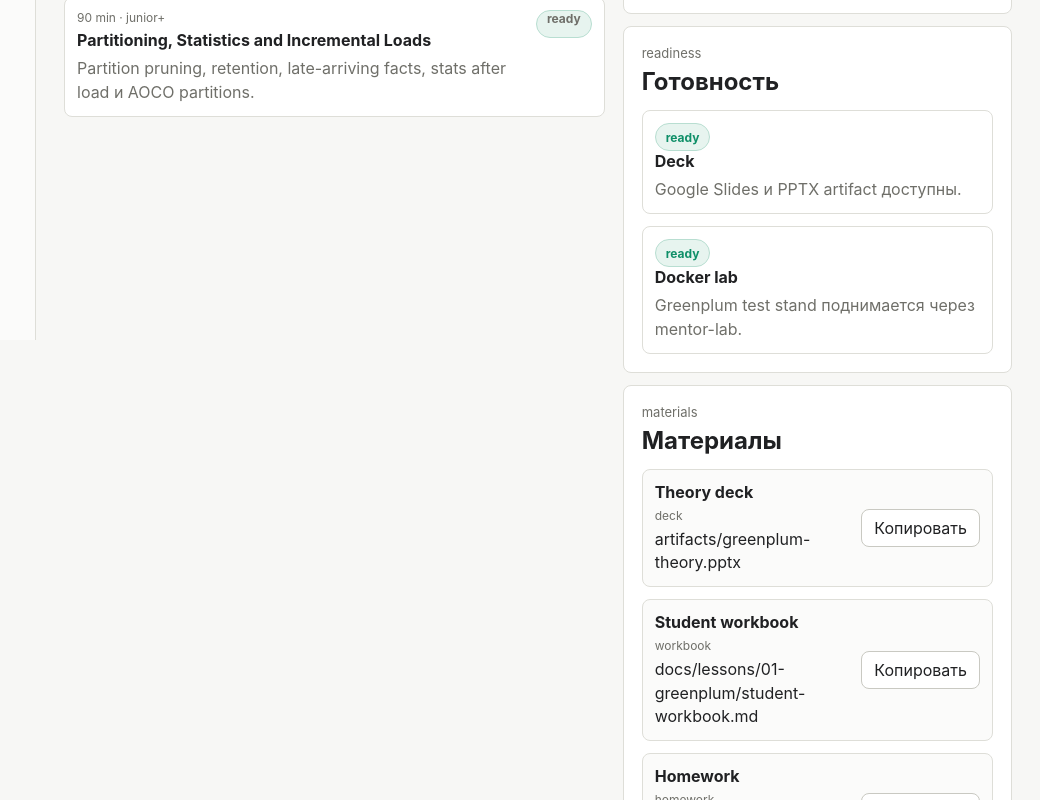
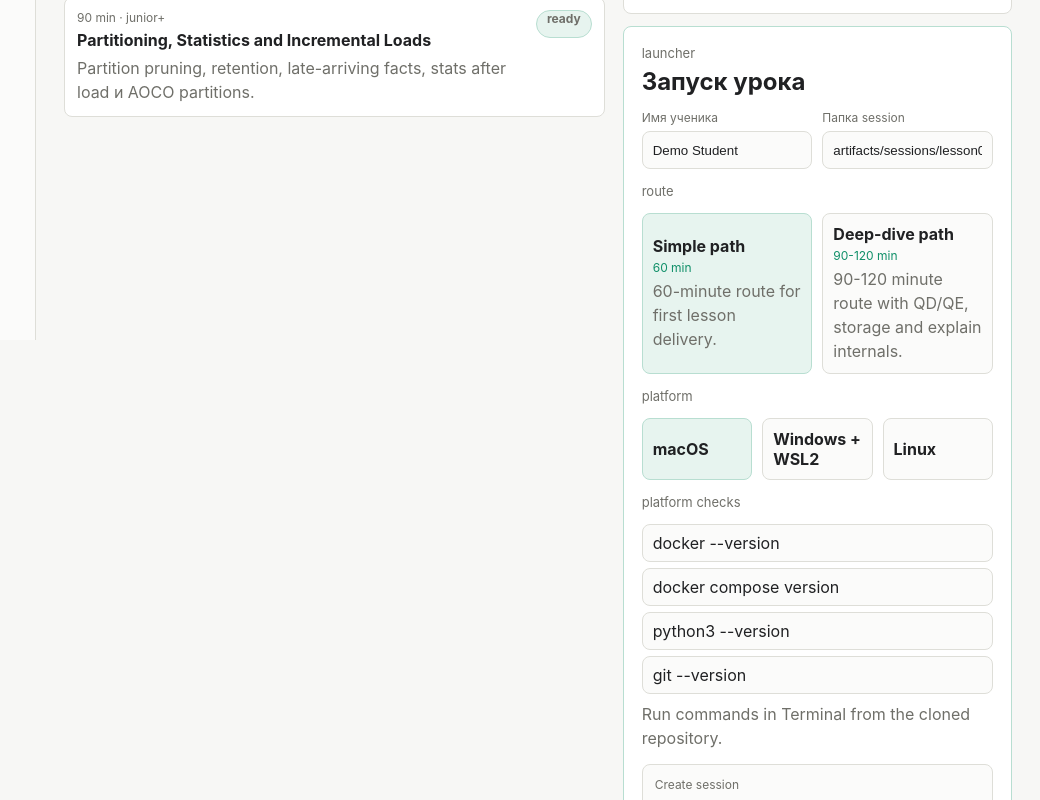
Before and after one commit to PaulKov/de-mentor-portal, a Nuxt app: page / in a window 1280 px wide. Shown: the part 460-1260 px from the top of the page, without its empty margins (240-1280 px from the left). Built offline with nearby package versions, Linux system fonts and the light colour scheme; no server answers.

Commit message:
feat: add lesson launcher UI

```diff
--- a/assets/css/lesson-hub.css
+++ b/assets/css/lesson-hub.css
@@ -141,9 +141,116 @@
 .lesson-action-rail,
 .readiness-stack,
 .hub-material-list,
-.hub-command-list {
+.hub-command-list,
+.launcher-command-stack {
   display: grid;
   gap: 12px;
+}
+
+.lesson-launcher {
+  border-color: #b8ded1;
+}
+
+.launcher-form-grid,
+.launcher-option-grid {
+  display: grid;
+  gap: 10px;
+}
+
+.launcher-form-grid {
+  grid-template-columns: repeat(2, minmax(0, 1fr));
+  margin-bottom: 14px;
+}
+
+.launcher-form-grid label {
+  display: grid;
+  gap: 6px;
+}
+
+.launcher-form-grid span {
+  color: var(--muted);
+  font-size: 12px;
+}
+
+.launcher-form-grid input {
+  width: 100%;
+  min-height: 38px;
+  border: 1px solid var(--line);
+  border-radius: 8px;
+  background: #fbfbfa;
+  color: var(--text);
+  padding: 0 10px;
+}
+
+.launcher-section {
+  display: grid;
+  gap: 8px;
+  margin-bottom: 14px;
+}
+
+.launcher-option-grid {
+  grid-template-columns: repeat(2, minmax(0, 1fr));
+}
+
+.launcher-option-grid--compact {
+  grid-template-columns: repeat(3, minmax(0, 1fr));
+}
+
+.launcher-option {
+  border: 1px solid var(--line);
+  border-radius: 8px;
+  background: #fbfbfa;
+  color: var(--text);
+  padding: 10px;
+  text-align: left;
+}
+
+.launcher-option.active {
+  border-color: #b8ded1;
+  background: var(--accent-soft);
+}
+
+.launcher-option strong,
+.launcher-option span {
+  display: block;
+}
+
+.launcher-option span {
+  color: var(--accent);
+  font-size: 12px;
+  margin: 4px 0;
+}
+
+.launcher-option p,
+.launcher-note,
+.launcher-unavailable p {
+  color: var(--muted);
+  line-height: 1.5;
+  margin: 0;
+}
+
+.launcher-checks {
+  display: grid;
+  gap: 6px;
+  list-style: none;
+  margin: 0;
+  padding: 0;
+}
+
+.launcher-checks li {
+  border: 1px solid var(--line);
+  border-radius: 8px;
+  background: #fbfbfa;
+  padding: 8px 10px;
+}
+
+.launcher-checks code {
+  overflow-wrap: anywhere;
+}
+
+.launcher-unavailable {
+  display: grid;
+  gap: 10px;
 }
 
 .lesson-row {
@@ -243,7 +350,10 @@
   .track-button,
   .lesson-row,
   .hub-material-list article,
-  .hub-catalog-status {
+  .hub-catalog-status,
+  .launcher-form-grid,
+  .launcher-option-grid,
+  .launcher-option-grid--compact {
     grid-template-columns: 1fr;
   }
 
--- a/features/lesson-hub/LessonActionRail.vue
+++ b/features/lesson-hub/LessonActionRail.vue
@@ -3,11 +3,13 @@ import CopyButton from '~/components/shared/ui/CopyButton.vue'
 import CopyCommand from '~/components/shared/ui/CopyCommand.vue'
 import Panel from '~/components/shared/ui/Panel.vue'
 import StatusBadge from '~/components/shared/ui/StatusBadge.vue'
+import LessonLauncher from '~/features/lesson-launcher/LessonLauncher.vue'
 import DashboardModeSwitch from '~/features/session-dashboard/DashboardModeSwitch.vue'
 import type { LessonHubRole, LessonHubState } from './lesson-hub-state'
 
 defineProps<{
   state: LessonHubState
+  catalogGeneratedAt: string
 }>()
 
 const emit = defineEmits<{
@@ -25,6 +27,12 @@ const toneForStatus = (status: string) => status === 'ready' ? 'success' : 'warn
         @select-mode="emit('select-role', $event)"
       />
     </Panel>
+
+    <LessonLauncher
+      :track="state.selectedTrack"
+      :lesson="state.selectedLesson"
+      :catalog-generated-at="catalogGeneratedAt"
+    />
 
     <Panel eyebrow="readiness" title="Готовность">
       <ul class="readiness-stack">
--- a/features/lesson-hub/LessonHub.vue
+++ b/features/lesson-hub/LessonHub.vue
@@ -70,6 +70,7 @@ const { hubState, selectLesson, selectRole, selectTrack } = useLessonHubState(ca
         />
         <LessonActionRail
           :state="hubState"
+          :catalog-generated-at="catalog.generated_at"
           @select-role="selectRole"
         />
       </div>
--- /dev/null
+++ b/features/lesson-launcher/LessonLauncher.vue
@@ -0,0 +1,125 @@
+<script setup lang="ts">
+import { toRef } from 'vue'
+import type { CatalogLesson, CatalogTrack } from '~/core/catalog/domain/academy-catalog'
+import CopyCommand from '~/components/shared/ui/CopyCommand.vue'
+import Panel from '~/components/shared/ui/Panel.vue'
+import StatusBadge from '~/components/shared/ui/StatusBadge.vue'
+import { useLessonLauncherState } from './useLessonLauncherState'
+
+const props = defineProps<{
+  track: CatalogTrack
+  lesson: CatalogLesson
+  catalogGeneratedAt: string
+}>()
+
+const trackRef = toRef(props, 'track')
+const lessonRef = toRef(props, 'lesson')
+const catalogGeneratedAtRef = toRef(props, 'catalogGeneratedAt')
+const {
+  launcherState,
+  selectPlatform,
+  selectRoute,
+  updateOutputDir,
+  updateStudentName
+} = useLessonLauncherState(trackRef, lessonRef, catalogGeneratedAtRef)
+
+const onStudentInput = (event: Event) => {
+  updateStudentName((event.target as HTMLInputElement).value)
+}
+
+const onOutputInput = (event: Event) => {
+  updateOutputDir((event.target as HTMLInputElement).value)
+}
+</script>
+
+<template>
+  <Panel class="lesson-launcher" eyebrow="launcher" title="Запуск урока">
+    <template v-if="launcherState.isAvailable">
+      <div class="launcher-form-grid">
+        <label>
+          <span>Имя ученика</span>
+          <input
+            type="text"
+            :value="launcherState.studentName"
+            autocomplete="off"
+            @input="onStudentInput"
+          >
+        </label>
+        <label>
+          <span>Папка session</span>
+          <input
+            type="text"
+            :value="launcherState.outputDir"
+            autocomplete="off"
+            @input="onOutputInput"
+          >
+        </label>
+      </div>
+
+      <div class="launcher-section">
+        <p class="muted">route</p>
+        <div class="launcher-option-grid">
+          <button
+            v-for="route in launcherState.routes"
+            :key="route.code"
+            type="button"
+            class="launcher-option"
+            :class="{ active: launcherState.selectedRoute?.code === route.code }"
+            :aria-pressed="launcherState.selectedRoute?.code === route.code"
+            @click="selectRoute(route.code)"
+          >
+            <strong>{{ route.title }}</strong>
+            <span>{{ route.timebox }}</span>
+            <p>{{ route.description }}</p>
+          </button>
+        </div>
+      </div>
+
+      <div class="launcher-section">
+        <p class="muted">platform</p>
+        <div class="launcher-option-grid launcher-option-grid--compact">
+          <button
+            v-for="platform in launcherState.platforms"
+            :key="platform.code"
+            type="button"
+            class="launcher-option"
+            :class="{ active: launcherState.selectedPlatform?.code === platform.code }"
+            :aria-pressed="launcherState.selectedPlatform?.code === platform.code"
+            @click="selectPlatform(platform.code)"
+          >
+            <strong>{{ platform.title }}</strong>
+          </button>
+        </div>
+      </div>
+
+      <div class="launcher-section">
+        <p class="muted">platform checks</p>
+        <ul class="launcher-checks">
+          <li v-for="check in launcherState.platformChecks" :key="check">
+            <code>{{ check }}</code>
+          </li>
+        </ul>
+        <p v-for="note in launcherState.platformNotes" :key="note" class="launcher-note">
+          {{ note }}
+        </p>
+      </div>
+
+      <div class="launcher-command-stack">
+        <CopyCommand
+          v-for="command in launcherState.commands"
+          :key="command.label"
+          :title="command.label"
+          :command="command.command"
+        />
+      </div>
+    </template>
+
+    <div v-else class="launcher-unavailable">
+      <StatusBadge tone="warning">planned</StatusBadge>
+      <p>
+        Launch-пакет появится, когда для урока будет опубликован `launcher`
+        в `academy-catalog/v1`.
+      </p>
+    </div>
+  </Panel>
+</template>
```
Also changed, not shown: 1 other file (tests, documents, lock files or other folders).
